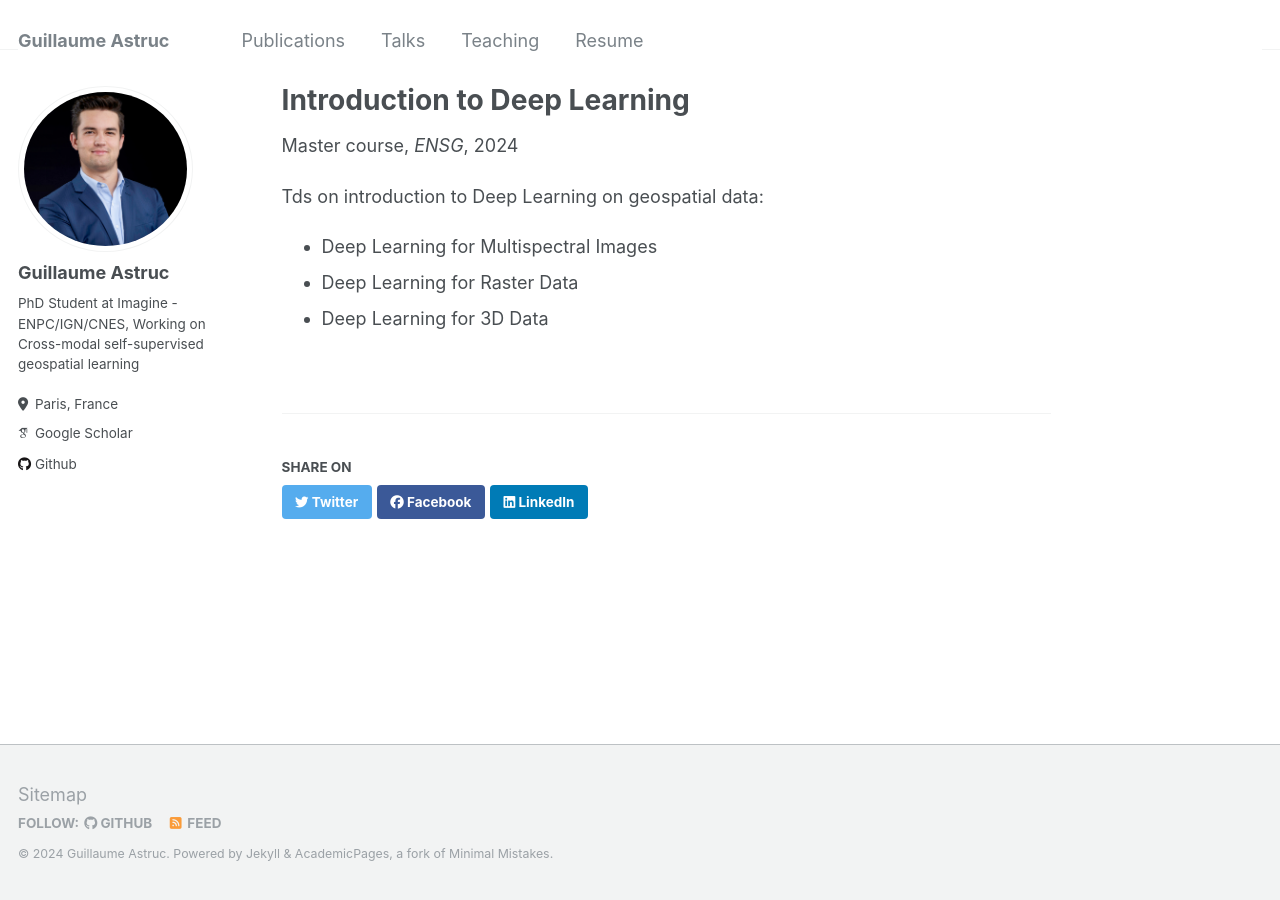
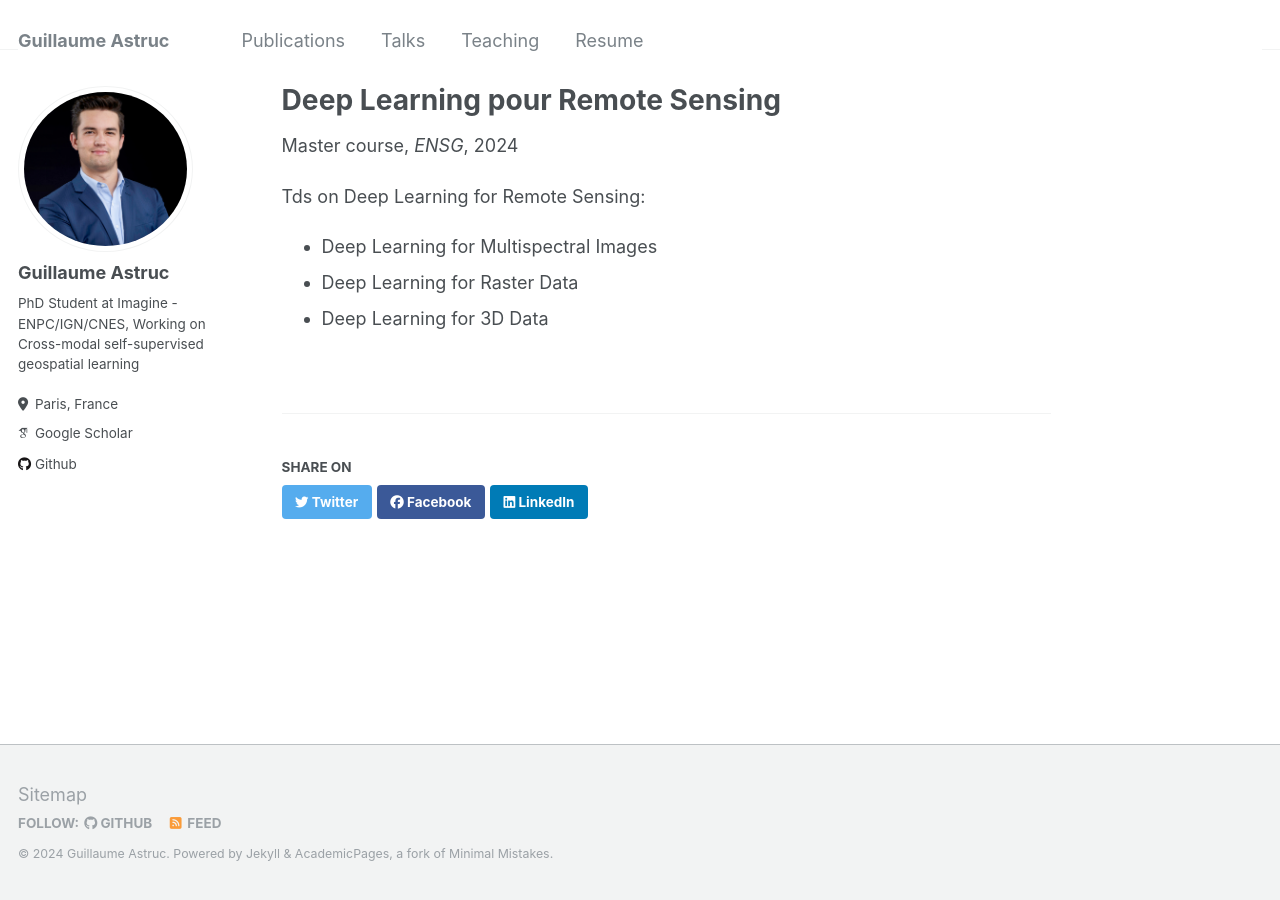
Before and after one commit to gastruc/gastruc.github.io, a Jekyll site: the page built from _teaching/intro_deep_ensg.md, in a window 1280 px wide. Built offline with Jekyll 4.4.1, drawn with Linux system fonts in a browser that asks for light colours; some web fonts are replaced.

Commit message:
Update intro_deep_ensg.md

```diff
--- a/_teaching/intro_deep_ensg.md
+++ b/_teaching/intro_deep_ensg.md
@@ -1,5 +1,5 @@
 ---
-title: "Introduction to Deep Learning"
+title: "Deep Learning pour Remote Sensing"
 collection: teaching
 type: "Master course"
 venue: "ENSG"
@@ -7,7 +7,7 @@ date: 2024-01-01
 location: "Marne la Vallée, France"
 ---
 
-Tds on introduction to Deep Learning on geospatial data:
+Tds on Deep Learning for Remote Sensing:
 
 - Deep Learning for Multispectral Images
 - Deep Learning for Raster Data
```
